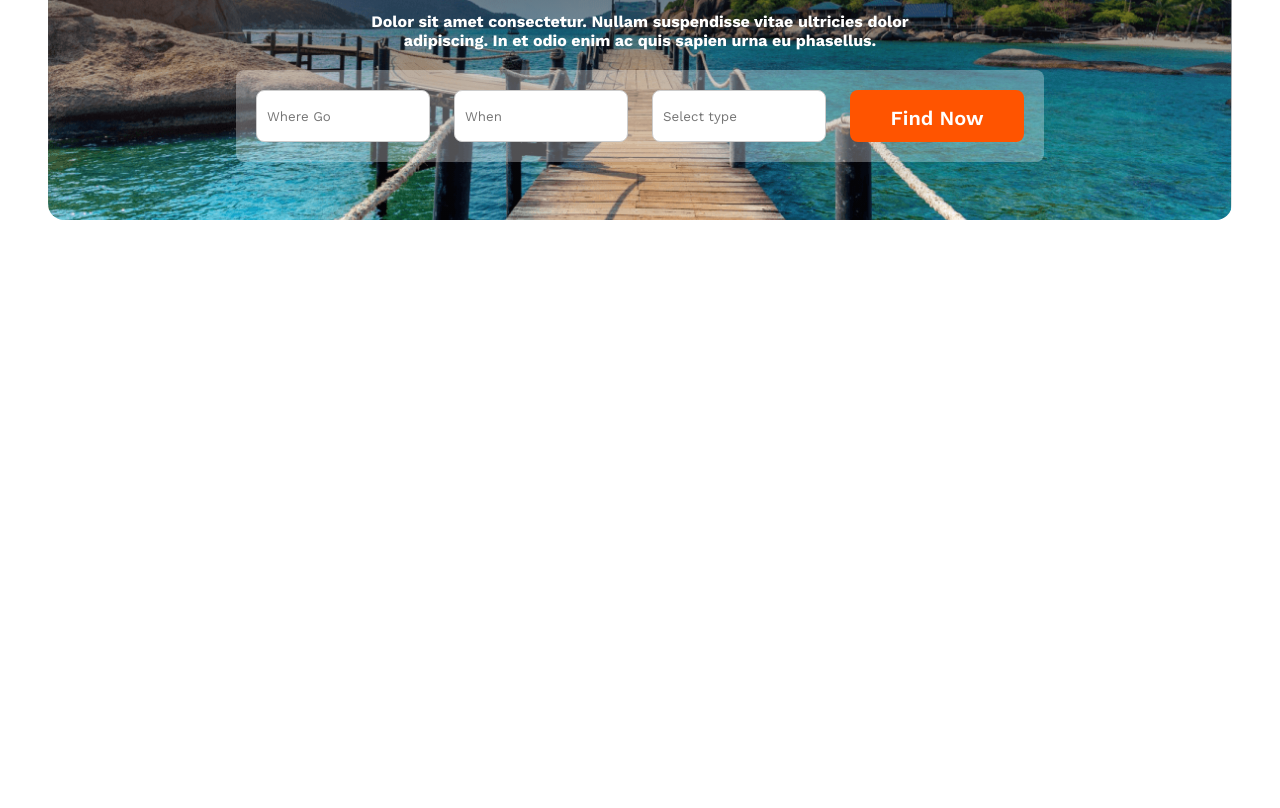
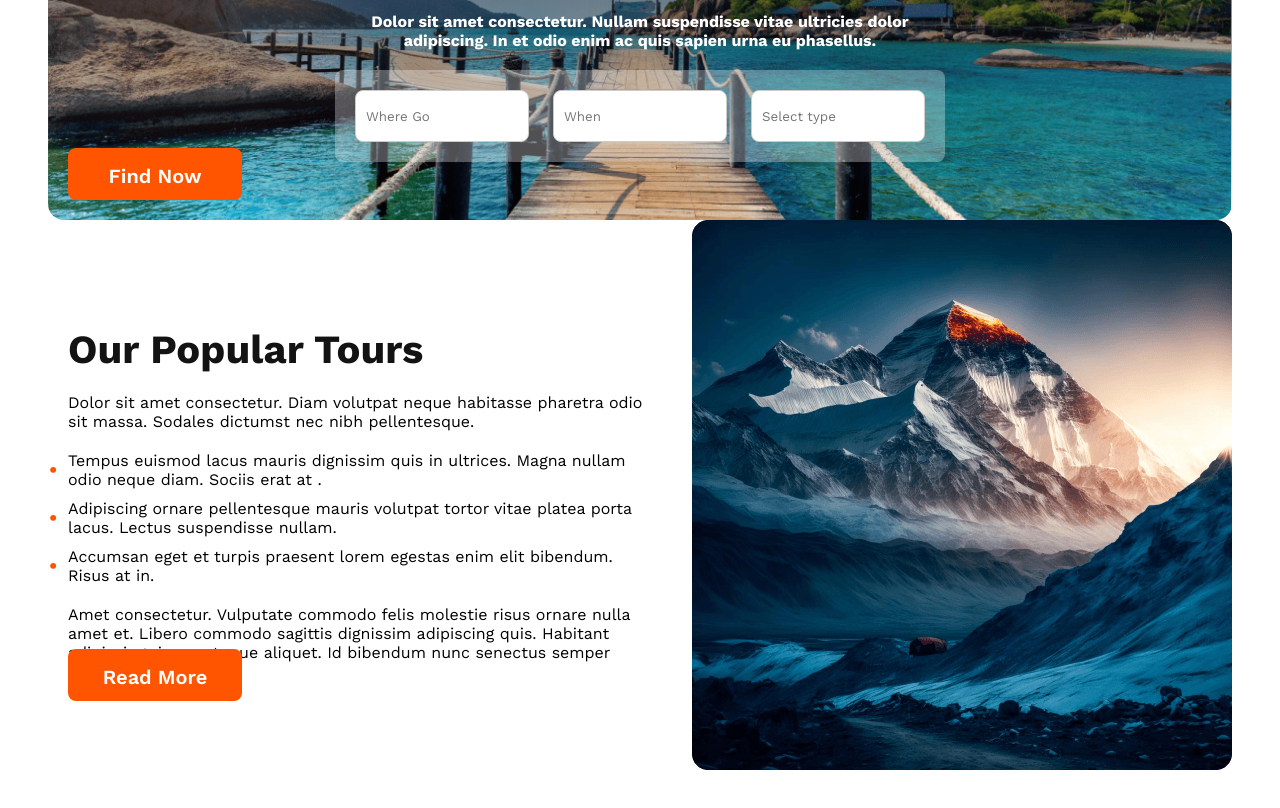
Before and after one commit to NirjonaAkter/Trekker-Tales, a plain HTML site: page index.html in a window 1280 px wide. Shown: the part 578-1386 px from the top of the page. Before the commit the page ends 846 px from the top, so only its background shows below. Drawn offline with nearby package versions, Linux system fonts and the light colour scheme.

Commit message:
mount part start

```diff
--- a/index.html
+++ b/index.html
@@ -33,6 +33,27 @@
                 <button class="btn-primary color">Find Now</button>
             </div>
         </div>
+        <section>
+            <div class="mount-container">
+                <h1>Our Popular Tours</h1>
+                <p>Dolor sit amet consectetur. Diam volutpat neque habitasse pharetra odio sit massa. Sodales dictumst nec nibh pellentesque.</p>
+                <ul>
+                    <li>Tempus euismod lacus mauris dignissim quis in ultrices. Magna nullam odio neque diam. Sociis erat at .</li>
+                    <li>Adipiscing ornare pellentesque mauris volutpat tortor vitae platea porta lacus. Lectus suspendisse nullam.</li>
+                    <li>Accumsan eget et turpis praesent lorem egestas enim elit bibendum. Risus at in.</li>
+                </ul>
+                <p>Amet consectetur. Vulputate commodo felis molestie risus
+                    ornare nulla amet et. Libero commodo sagittis dignissim adipiscing quis. Habitant adipiscing risus natoque aliquet. Id bibendum nunc senectus semper tincidunt. </p>
+                    <button class="btn-primary color">Read More</button>
+            </div>
+
+            <div>
+                <img src="Images/Rectangle 4.png" alt="">
+            </div>
+        </section>
+
+
+
     </main>
 
 
--- a/styles/trekker.css
+++ b/styles/trekker.css
@@ -111,5 +111,73 @@ main {
     cursor: pointer;
     border: 0;
     text-align: center;
+    padding: 16px;
+}
+/* mount section */
+section {
+    display: flex;
+    align-items: center;
+}
+
+.mount-container {
+    flex: 1;
+    padding: 20px;
+    position: relative;
+}
+
+.mount-container h1 {
+    font-size: 2.5rem;
+    color: #131313;
+    margin-bottom: 20px; /* Add margin to separate h1 from the following content */
+    text-align: left; /* Align text to the left */
+}
+
+.mount-container p {
+    margin-bottom: 20px;
+    text-align: left; /* Align text to the left */
+}
+
+.mount-container ul {
+    list-style: none;
+    padding: 0;
+    margin: 0;
+    margin-bottom: 20px;
+}
+
+.mount-container li {
+    margin-bottom: 10px;
+    text-align: left; /* Align text to the left */
+    position: relative;
+}
+
+.mount-container li::before {
+    content: '\2022'; /* Unicode character for bullet point */
+    color: #FF5400; /* Bullet color */
+    font-size: 1.5em;
+    position: absolute;
+    left: -20px;
+    top: 5px;
+}
+
+.btn-primary.color {
+    border-radius: 8px;
+    color: #FFF;
+    font-size: 1.25rem;
+    width: 174px;
+    height: 52px;
+    font-weight: 600;
+    cursor: pointer;
+    border: 0;
+    text-align: center;
     padding: 16px; /* Adjust padding as needed */
+    position: absolute; /* Add position: absolute */
+    bottom: 20px; /* Adjust bottom distance */
+    left: 20px; /* Adjust left distance */
 }
+
+/* Image style */
+section img {
+    max-width: 100%;
+    border-radius: 8px;
+    margin-left: 20px; /* Add margin between text and image */
+}
```
